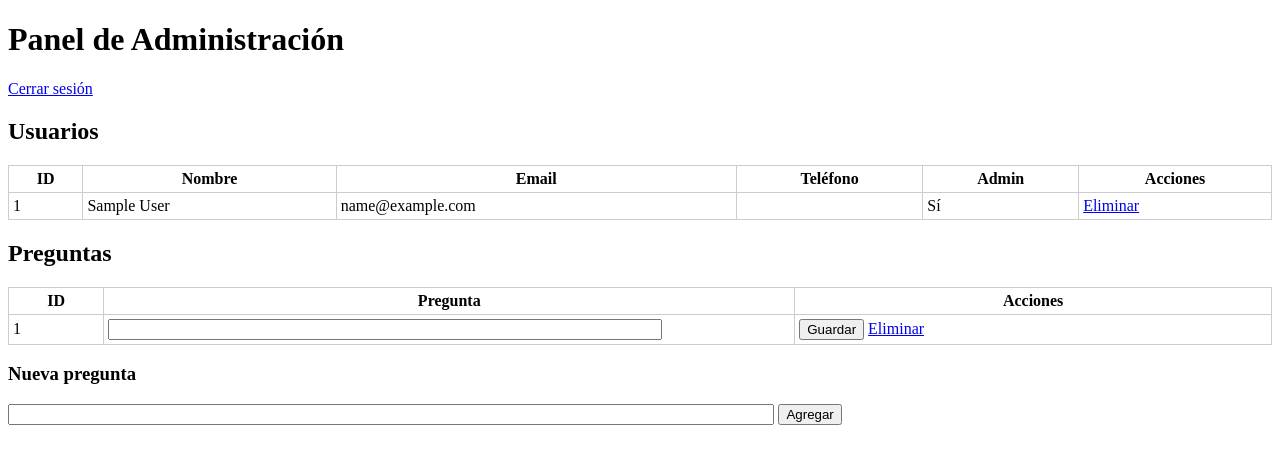
After one commit to harkoy/merlin_playground, a PHP site: page /admin.php in a window 1280 px wide. The commit adds this page. Shown: the top 464 px of the page. Run offline with PHP 8.4, Linux system fonts and the light colour scheme; the visitor is signed in with stand-in values (Sample User, id 1).

Commit message:
Add admin panel and privileges

```diff
--- /dev/null
+++ b/admin.php
@@ -0,0 +1,84 @@
+<?php
+session_start();
+require 'db.php';
+
+if (!isset($_SESSION['usuario_id']) || empty($_SESSION['es_admin'])) {
+    header('Location: login.php');
+    exit;
+}
+
+// Handle user deletion
+if (isset($_GET['delete_user'])) {
+    $stmt = $pdo->prepare('DELETE FROM usuarios WHERE id = ?');
+    $stmt->execute([$_GET['delete_user']]);
+}
+
+// Handle question add/update/delete
+if ($_SERVER['REQUEST_METHOD'] === 'POST') {
+    if (isset($_POST['new_question'])) {
+        $stmt = $pdo->prepare('INSERT INTO preguntas_admin (texto_pregunta) VALUES (?)');
+        $stmt->execute([$_POST['new_question']]);
+    }
+    if (isset($_POST['edit_id']) && isset($_POST['edit_text'])) {
+        $stmt = $pdo->prepare('UPDATE preguntas_admin SET texto_pregunta = ? WHERE id = ?');
+        $stmt->execute([$_POST['edit_text'], $_POST['edit_id']]);
+    }
+}
+if (isset($_GET['del_question'])) {
+    $stmt = $pdo->prepare('DELETE FROM preguntas_admin WHERE id = ?');
+    $stmt->execute([$_GET['del_question']]);
+}
+
+$users = $pdo->query('SELECT id, nombre, apellido, email, telefono, es_admin FROM usuarios')->fetchAll();
+$questions = $pdo->query('SELECT id, texto_pregunta FROM preguntas_admin ORDER BY id')->fetchAll();
+?>
+<!DOCTYPE html>
+<html lang="es">
+<head>
+<meta charset="UTF-8">
+<title>Admin</title>
+<style>
+table {border-collapse: collapse; width:100%;}
+th,td{border:1px solid #ccc; padding:4px;}
+</style>
+</head>
+<body>
+<h1>Panel de Administración</h1>
+<p><a href="logout.php">Cerrar sesión</a></p>
+<h2>Usuarios</h2>
+<table>
+<tr><th>ID</th><th>Nombre</th><th>Email</th><th>Teléfono</th><th>Admin</th><th>Acciones</th></tr>
+<?php foreach ($users as $u): ?>
+<tr>
+<td><?php echo $u['id']; ?></td>
+<td><?php echo htmlspecialchars($u['nombre'].' '.$u['apellido']); ?></td>
+<td><?php echo htmlspecialchars($u['email']); ?></td>
+<td><?php echo htmlspecialchars($u['telefono']); ?></td>
+<td><?php echo $u['es_admin'] ? 'Sí' : 'No'; ?></td>
+<td><a href="?delete_user=<?php echo $u['id']; ?>" onclick="return confirm('Eliminar usuario?')">Eliminar</a></td>
+</tr>
+<?php endforeach; ?>
+</table>
+<h2>Preguntas</h2>
+<table>
+<tr><th>ID</th><th>Pregunta</th><th>Acciones</th></tr>
+<?php foreach ($questions as $q): ?>
+<tr>
+<form method="post">
+<td><?php echo $q['id']; ?><input type="hidden" name="edit_id" value="<?php echo $q['id']; ?>"></td>
+<td><input type="text" name="edit_text" value="<?php echo htmlspecialchars($q['texto_pregunta']); ?>" style="width:80%"></td>
+<td>
+<button type="submit">Guardar</button>
+<a href="?del_question=<?php echo $q['id']; ?>" onclick="return confirm('Eliminar pregunta?')">Eliminar</a>
+</td>
+</form>
+</tr>
+<?php endforeach; ?>
+</table>
+<h3>Nueva pregunta</h3>
+<form method="post">
+<input type="text" name="new_question" style="width:60%">
+<button type="submit">Agregar</button>
+</form>
+</body>
+</html>
--- a/login.php
+++ b/login.php
@@ -6,13 +6,15 @@ if ($_SERVER['REQUEST_METHOD'] === 'POST') {
     $email    = trim($_POST['email']);
     $password = $_POST['password'];
 
-    $stmt = $pdo->prepare("SELECT id, password FROM usuarios WHERE email = ? LIMIT 1");
+    $stmt = $pdo->prepare("SELECT id, password, es_admin FROM usuarios WHERE email = ? LIMIT 1");
     $stmt->execute([$email]);
     $usuario = $stmt->fetch();
 
     if ($usuario && password_verify($password, $usuario['password'])) {
         $_SESSION['usuario_id'] = $usuario['id'];
-        header('Location: chat.php');
+        $_SESSION['es_admin'] = $usuario['es_admin'];
+        $destino = $usuario['es_admin'] ? 'admin.php' : 'chat.php';
+        header('Location: ' . $destino);
         exit;
     } else {
         $error = 'Credenciales incorrectas.';
--- a/register.php
+++ b/register.php
@@ -15,7 +15,7 @@ if ($_SERVER['REQUEST_METHOD'] === 'POST') {
         $error = 'Ya existe un usuario con ese email o teléfono.';
     } else {
         $hash = password_hash($password, PASSWORD_BCRYPT);
-        $stmt = $pdo->prepare("INSERT INTO usuarios (nombre, apellido, empresa, email, telefono, password) VALUES (?, ?, ?, ?, ?, ?)");
+        $stmt = $pdo->prepare("INSERT INTO usuarios (nombre, apellido, empresa, email, telefono, password, es_admin) VALUES (?, ?, ?, ?, ?, ?, 0)");
         $stmt->execute([$nombre, $apellido, $empresa, $email, $telefono, $hash]);
         header('Location: login.php');
         exit;
--- a/schema.sql
+++ b/schema.sql
@@ -13,6 +13,7 @@ CREATE TABLE IF NOT EXISTS usuarios (
     telefono     VARCHAR(50) UNIQUE,
     password     VARCHAR(255) NOT NULL,
     foto         VARCHAR(255),
+    es_admin     TINYINT(1) DEFAULT 0,
     fecha_registro TIMESTAMP DEFAULT CURRENT_TIMESTAMP
 );
 
```
Also changed, not shown: README.md.
